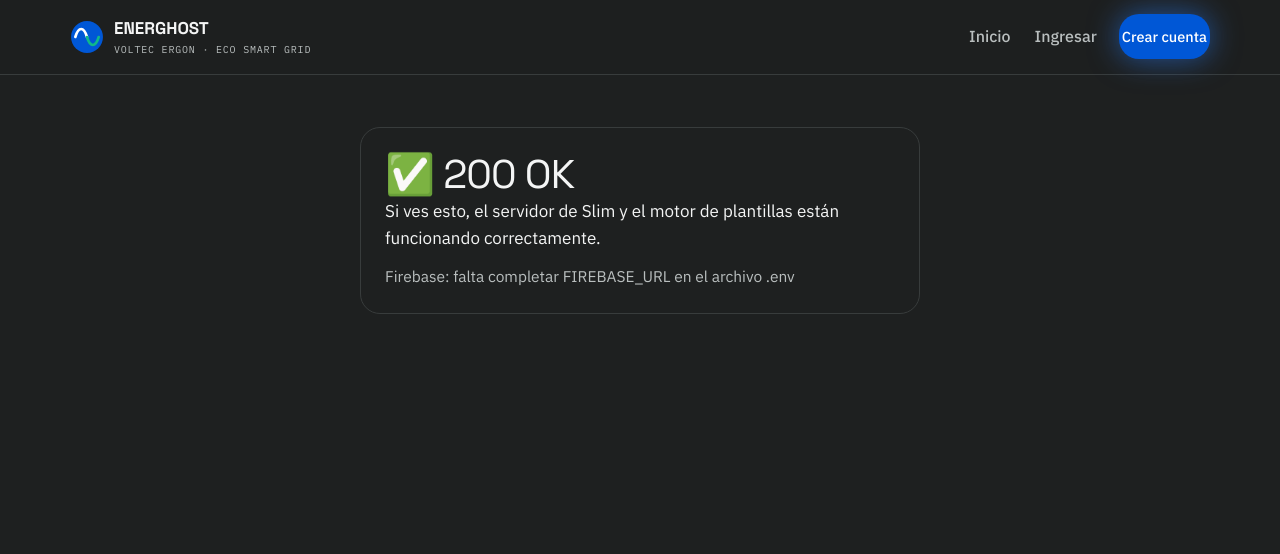
After one commit to GiacoD-07/Energhost-YPF, a PHP site: template src/views/home/estado.php in a window 1280 px wide. The commit adds this page. Shown: the top 554 px of the page. Run offline with PHP 8.4, Linux system fonts and the light colour scheme; the template is opened without the code that fills it, so the values that code supplies are empty; some libraries are stand-ins or nearby versions.

Commit message:
Alinear con la plantilla de la cátedra (Slim Template 2026 y Clase 3 de Git)
- Plantillas de issues de la materia en .github/ISSUE_TEMPLATE (historia de usuario, bug y tarea).
- .htaccess en la raíz para que funcione en XAMPP/Apache redirigiendo a public/.
- Ruta /estado que muestra "200 OK" para comprobar el servidor, como pide el TP 6.

Co-Authored-By: Claude Opus 5.5 <noreply@anthropic.com>
Claude-Session: https://claude.ai/code/session_01TVfZk52KFQGq7tPUkbBP8b

```diff
--- a/src/routes/web.routes.php
+++ b/src/routes/web.routes.php
@@ -13,6 +13,11 @@ return function ($app, $renderer) {
     });
 
     // Cuenta: registro, ingreso y salida
+    // Comprobación del servidor (TP 6): muestra "200 OK"
+    $app->get("/estado", function ($request, $response) use ($renderer) {
+        return home_estado_controller($renderer, $response);
+    });
+
     $app->get("/registro", function ($request, $response) use ($renderer) {
         return auth_mostrar_registro_controller($renderer, $response);
     });
--- /dev/null
+++ b/src/views/home/estado.php
@@ -0,0 +1,7 @@
+<section class="tarjeta" style="max-width:560px;margin:24px auto">
+    <h1>✅ 200 OK</h1>
+    <p>Si ves esto, el servidor de Slim y el motor de plantillas están funcionando correctamente.</p>
+    <p class="texto-suave" style="margin-top:12px">
+        Firebase: <?= $firebaseConfigurado ? "configurado en el archivo .env" : "falta completar FIREBASE_URL en el archivo .env" ?>
+    </p>
+</section>
```
Also changed, not shown: src/controllers/home.controller.php (+12 -0 lines), .github/ISSUE_TEMPLATE/bug.md (added), .github/ISSUE_TEMPLATE/historia-de-usuario.md (added), .github/ISSUE_TEMPLATE/task.md (added), .htaccess (added), README.md.
